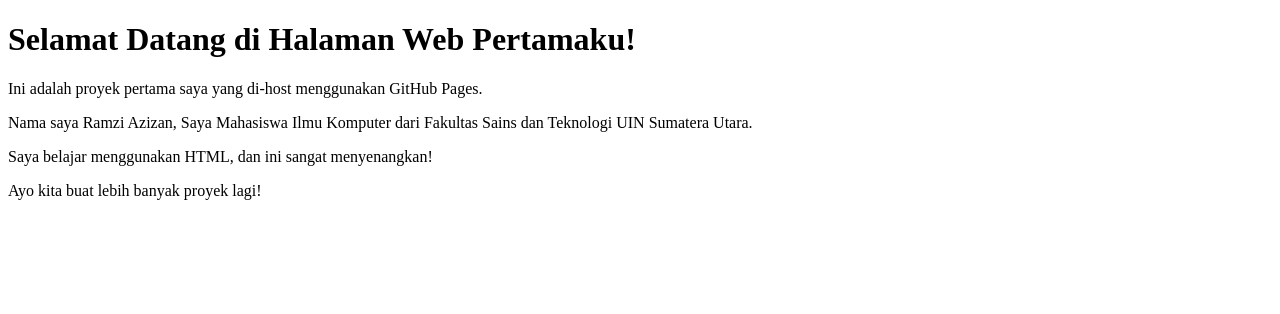
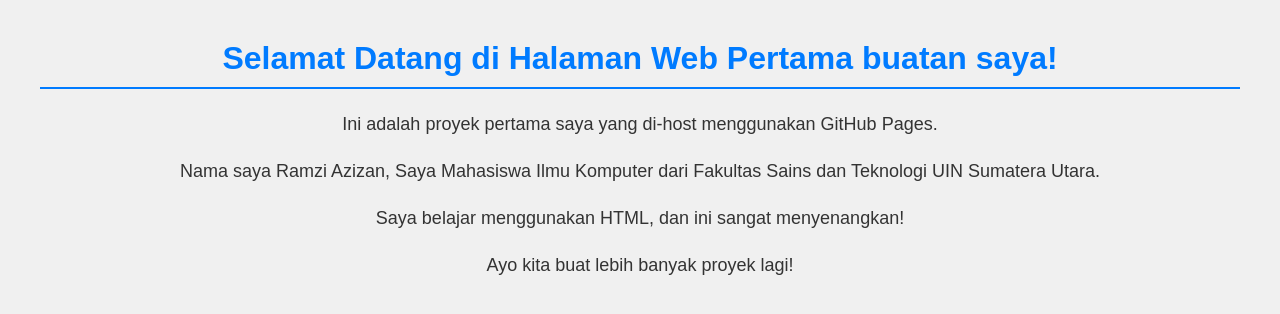
Before and after one commit to ramziazizan/my-first-page, a plain HTML site: page index.html in a window 1280 px wide. Drawn offline with Linux system fonts and the light colour scheme.

Commit message:
Update index.html

```diff
--- a/index.html
+++ b/index.html
@@ -2,9 +2,10 @@
 <html>
 <head>
     <title>Proyek GitHub Ramzi</title>
+    <link rel="stylesheet" href="style.css">
 </head>
 <body>
-    <h1>Selamat Datang di Halaman Web Pertamaku!</h1>
+    <h1>Selamat Datang di Halaman Web Pertama buatan saya!</h1>
     <p>Ini adalah proyek pertama saya yang di-host menggunakan GitHub Pages.</p>
     <p>Nama saya Ramzi Azizan, Saya Mahasiswa Ilmu Komputer dari Fakultas Sains dan Teknologi UIN Sumatera Utara.</p>
     <p>Saya belajar menggunakan HTML, dan ini sangat menyenangkan!</p>
```
